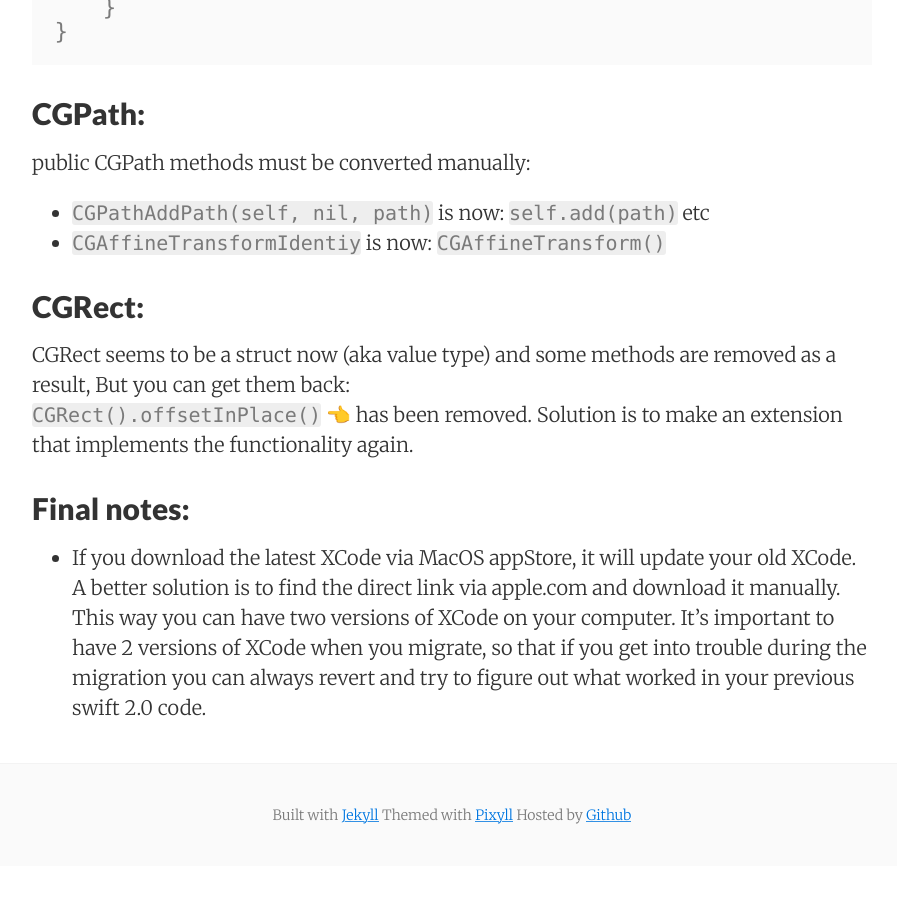
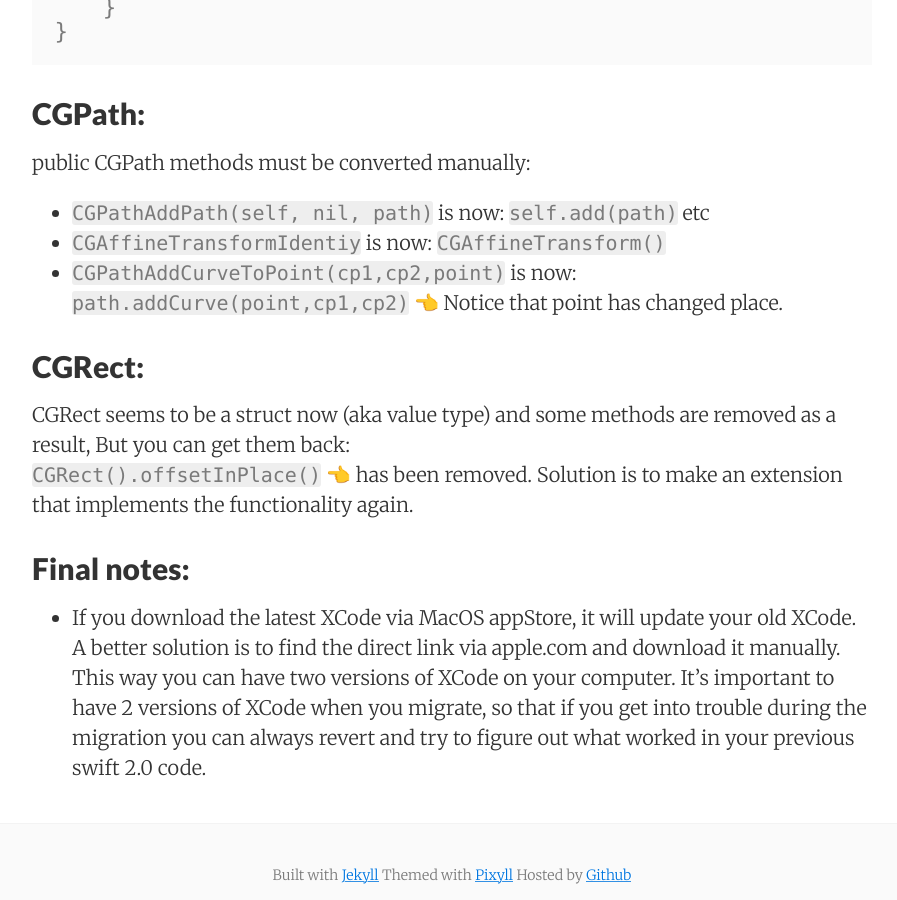
Before and after one commit to stylekit/stylekit.github.io, a Jekyll site: the page built from _posts/2017-01-12-swift-3-migration.md, in a window 1280 px wide and 900 px high, scrolled down 2551 px. Shown: the whole window, without its empty margins (188-1085 px from the left). Built offline with Jekyll 4.4.1, drawn with Linux system fonts in a browser that asks for light colours; nearby versions of some CDN libraries; comment, search, counter and statistics services are not loaded; before the commit the page ends 3417 px from its top, so only the background shows below that.

Commit message:
Files modified: 1


Modified 1 file:
_posts/2017-01-12-swift-3-migration.md

```diff
--- a/_posts/2017-01-12-swift-3-migration.md
+++ b/_posts/2017-01-12-swift-3-migration.md
@@ -82,11 +82,14 @@ extension Bool{
 public CGPath methods must be converted manually:
 - ``CGPathAddPath(self, nil, path)`` is now: ``self.add(path)`` etc
 - ``CGAffineTransformIdentiy`` is now: ``CGAffineTransform()``
+- ``CGPathAddCurveToPoint(cp1,cp2,point)`` is now: ``path.addCurve(point,cp1,cp2)`` 👈 Notice that point has changed place.
+
 
 ## CGRect:
 CGRect seems to be a struct now (aka value type) and some methods are removed as a result, But you can get them back:
 ``CGRect().offsetInPlace()`` 👈 has been removed. Solution is to make an extension that implements the functionality again.
 
 
+
 ## Final notes:
 - If you download the latest XCode via MacOS appStore, it will update your old XCode. A better solution is to find the direct link via apple.com and download it manually. This way you can have two versions of XCode on your computer. It's important to have 2 versions of XCode when you migrate, so that if you get into trouble during the migration you can always revert and try to figure out what worked in your previous swift 2.0 code.
```
